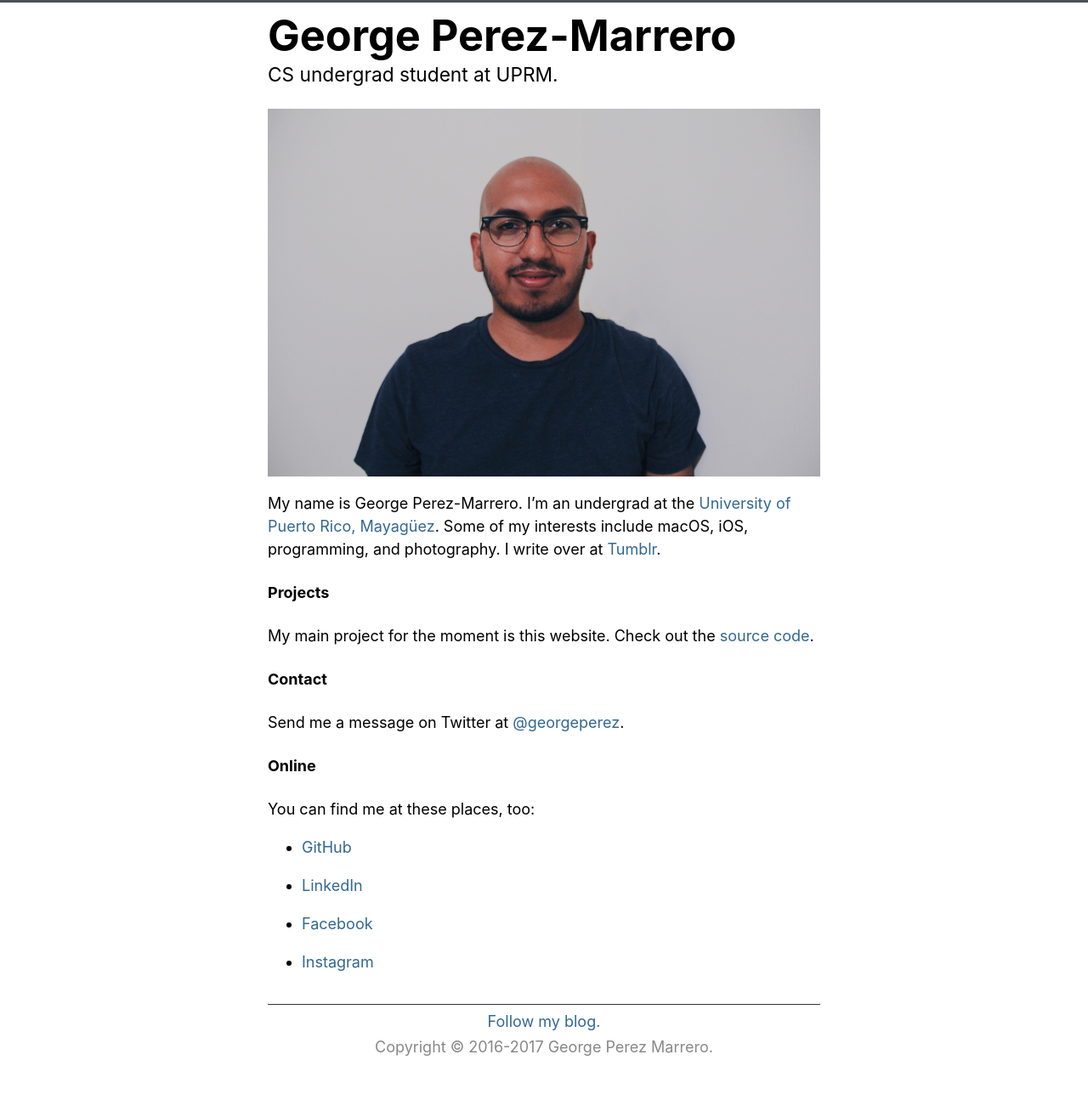
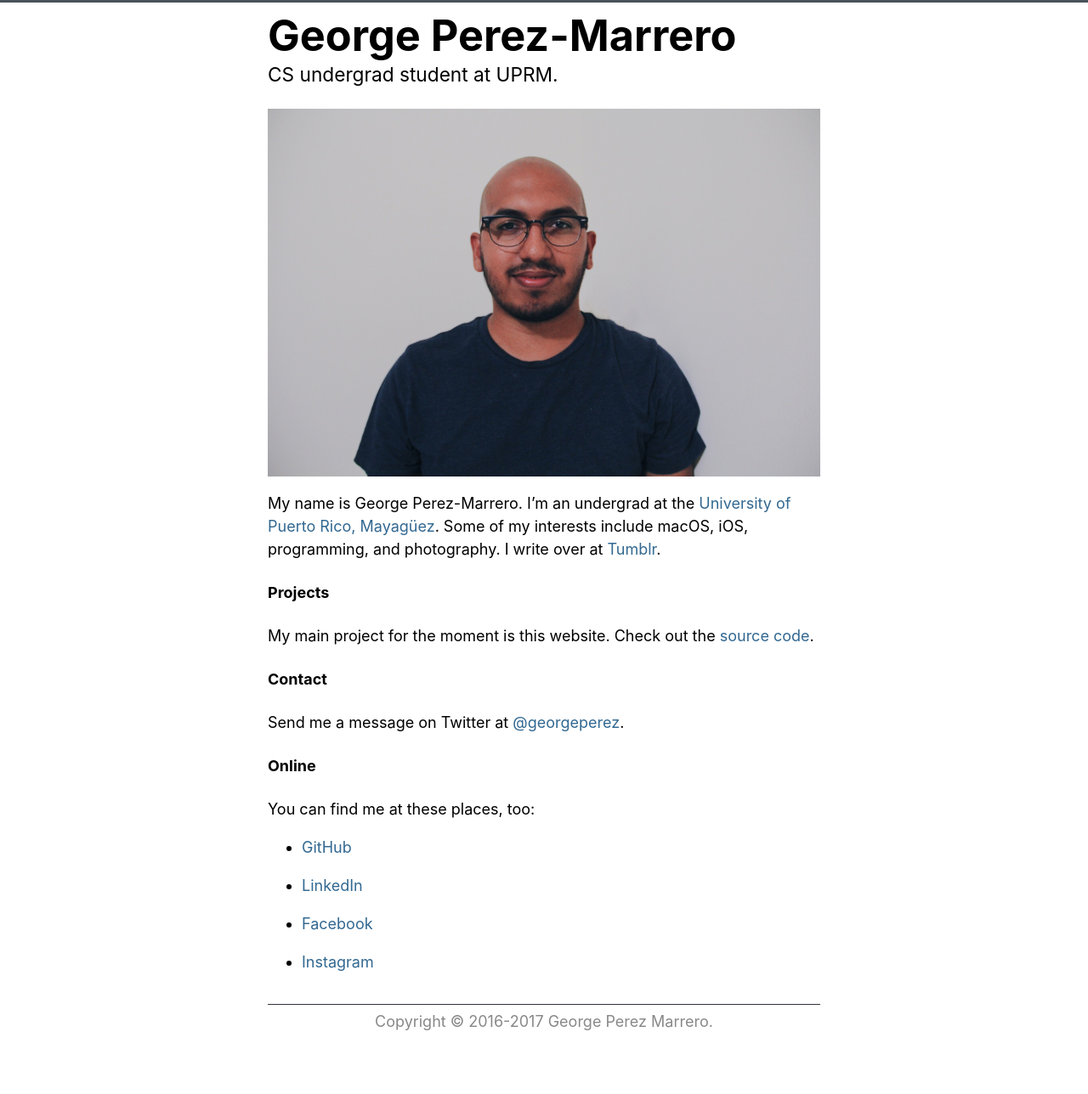
Before and after one commit to georgeperez/titanpointe.org, a Jekyll site: the page built from index.html, in a window 1280 px wide. Shown: the whole page at 85% size. Built offline with Jekyll 4.4.1, drawn with Linux system fonts in a browser that asks for light colours; after the commit the page ends 1258 px from its top, so only the background shows below that.

Commit message:
Removed blog link from footer

```diff
--- a/_includes/footer.html
+++ b/_includes/footer.html
@@ -1,4 +1,3 @@
 <footer>
-  <p><a href="http://blog.georgeperezmarrero.com/">Follow my blog.</a></p>
   <p>Copyright &copy; 2016-2017 George Perez Marrero.</p>
 </footer>
```
